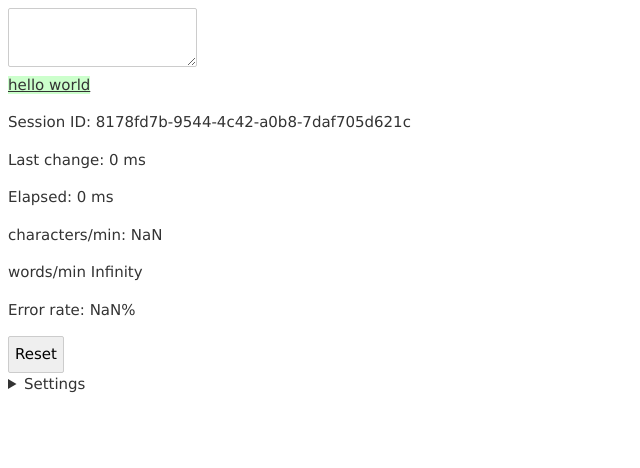
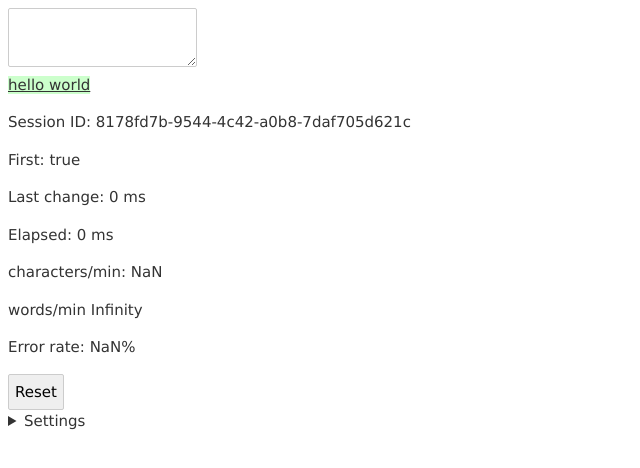
Before and after one commit to nyiyui/kyokukey, a Svelte app: page / in a window 1280 px wide. Shown: the top 468 px of the page, without its empty margins (0-640 px from the left). Built offline with nearby package versions, Linux system fonts and the light colour scheme.

Commit message:
fix again

```diff
--- a/src/App.svelte
+++ b/src/App.svelte
@@ -17,8 +17,10 @@
   let first: boolean = true;
   $: {
     if (text !== undefined && result !== undefined) {
-      if (first) elapsed = Date.now();
-      first = false;
+      if (first && text.length !== 0) {
+        elapsed = Date.now();
+        first = false;
+      }
       lastChange = Date.now();
 
       errCount = 0;
@@ -57,6 +59,7 @@
   <div id="result" bind:this={result} />
   <aside>
     <p>Session ID: {currentUUID}</p>
+    First: {first}
     <p>
       Last change: {Date.now() - lastChange} ms
     </p>
```
